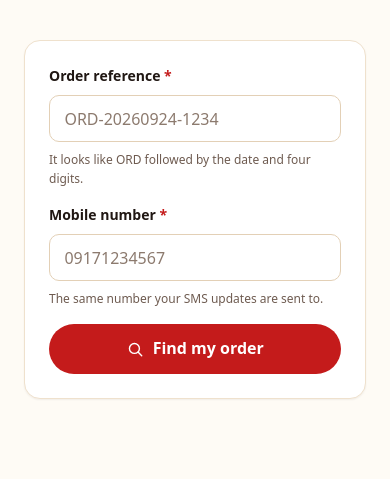
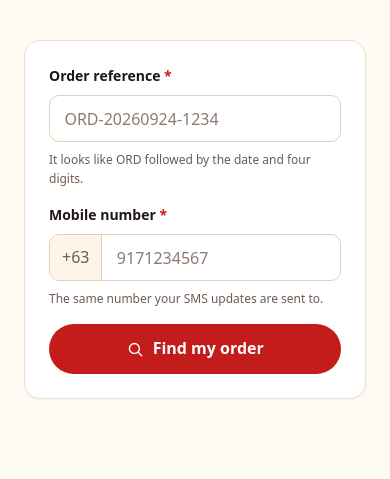
Before and after one commit to NOTMORSE-PROG/CoffeeShop, a PHP site: page /CoffeeShop/customer-site/track.php in a window 390 px wide. Shown: the part 353-832 px from the top of the page. Run offline with PHP 8.4, Linux system fonts and the light colour scheme; data comes from the database, SQL or seed files in the repository; some libraries are stand-ins or nearby versions.

Commit message:
feat(customer): show +63 on the number field and refuse numbers that are not real
The field suggested 09171234567 and took twenty characters of anything, while
the server quietly turned whatever arrived into 639XXXXXXXXX. The code is shown
beside the box now and the field holds the ten digits that follow it, with a
pattern and length to match; normalize_ph_mobile already understood that form,
so nothing had to change to accept it. Checkout and track both.

What changed server-side is what gets refused. Only the shape was checked, so
09999999999 and 09000000000 normalised happily and the shop would have found
out when the text bounced. Those go, along with any number that is one digit
repeated. Not a list of network prefixes: those change, and losing a real
customer to a stale list is worse than letting an improbable number through.

```diff
--- a/assets/css/components.css
+++ b/assets/css/components.css
@@ -636,3 +636,52 @@
 
 /* Room for it, so a long heading does not run underneath. */
 .modal-title { padding-right: 2rem; }
+
+/* --- Mobile number field ------------------------------------------------------
+   The country code is not something anyone should have to type or guess at, so
+   it sits in the box as a fixed label and the input holds the ten digits that
+   follow it. */
+
+.phone-field {
+  display: flex;
+  align-items: stretch;
+  border: 1.5px solid var(--border-strong);
+  border-radius: var(--radius);
+  background: var(--bg-surface);
+  overflow: hidden;
+}
+
+.phone-field:focus-within {
+  border-color: var(--accent);
+  box-shadow: var(--ring);
+}
+
+.phone-prefix {
+  display: grid;
+  place-items: center;
+  padding: 0 var(--space-3);
+  font-size: var(--text-base);
+  font-variant-numeric: tabular-nums;
+  color: var(--text-secondary);
+  background: var(--bg-sunken);
+  border-right: 1.5px solid var(--border-strong);
+  white-space: nowrap;
+  user-select: none;
+}
+
+/* The border, rounding and focus ring belong to the wrapper now, or they would
+   be drawn twice, one inside the other. */
+.phone-field .input {
+  flex: 1 1 auto;
+  min-width: 0;
+  border: 0;
+  border-radius: 0;
+  background: none;
+}
+
+.phone-field .input:focus,
+.phone-field .input:focus-visible {
+  border: 0;
+  box-shadow: none;
+  outline: none;
+}
--- a/customer-site/track.php
+++ b/customer-site/track.php
@@ -75,9 +75,14 @@ customer_head('Track Order', 'Check the status of your order at Our Coffee Shop.
 
         <div class="field">
           <label class="label" for="phone">Mobile number <span class="req">*</span></label>
-          <input class="input" id="phone" name="phone" type="tel" required
-                 placeholder="09171234567" maxlength="20" inputmode="numeric"
-                 value="<?= e($phone) ?>" autocomplete="tel">
+          <div class="phone-field">
+            <span class="phone-prefix" aria-hidden="true">+63</span>
+            <input class="input" id="phone" name="phone" type="tel" required
+                   placeholder="9171234567" maxlength="10" minlength="10"
+                   pattern="9[0-9]{9}" inputmode="numeric"
+                   title="Ten digits beginning with 9, as in 9171234567"
+                   value="<?= e(ph_subscriber_digits($phone)) ?>" autocomplete="tel">
+          </div>
           <p class="hint">The same number your SMS updates are sent to.</p>
         </div>
 
--- a/shared/helpers.php
+++ b/shared/helpers.php
@@ -151,18 +151,59 @@ function normalize_ph_mobile(string $raw): ?string
     $digits = preg_replace('/\D+/', '', $raw) ?? '';
 
     if (str_starts_with($digits, '09') && strlen($digits) === 11) {
-        return '63' . substr($digits, 1);
+        return plausible_ph_subscriber(substr($digits, 1)) ? '63' . substr($digits, 1) : null;
     }
 
     if (str_starts_with($digits, '639') && strlen($digits) === 12) {
-        return $digits;
+        return plausible_ph_subscriber(substr($digits, 2)) ? $digits : null;
     }
 
     if (str_starts_with($digits, '9') && strlen($digits) === 10) {
-        return '63' . $digits;
+        return plausible_ph_subscriber($digits) ? '63' . $digits : null;
     }
 
     return null;
+}
+
+/**
+ * A last sanity check on the nine digits after the leading 9.
+ *
+ * Shape alone let obvious nonsense through: 09999999999 and 09000000000 are
+ * the right length and start correctly, so they normalised happily and the
+ * shop only found out when the text bounced. This refuses a number that is
+ * one digit repeated, and one whose subscriber part is all zeroes.
+ *
+ * Deliberately not a list of network prefixes. Those change whenever a
+ * carrier is allocated a new range, and a shop losing a real customer to a
+ * stale list is worse than letting an improbable number through.
+ */
+function plausible_ph_subscriber(string $tenDigits): bool
+{
+    if (strlen($tenDigits) !== 10) {
+        return false;
+    }
+
+    if (preg_match('/^(\d)\1{9}$/', $tenDigits) === 1) {
+        return false;
+    }
+
+    return substr($tenDigits, 1) !== '000000000';
+}
+
+/** The ten digits the number field holds, from whatever form is stored. */
+function ph_subscriber_digits(string $raw): string
+{
+    $digits = preg_replace('/\D+/', '', $raw) ?? '';
+
+    if (str_starts_with($digits, '63') && strlen($digits) === 12) {
+        return substr($digits, 2);
+    }
+
+    if (str_starts_with($digits, '0') && strlen($digits) === 11) {
+        return substr($digits, 1);
+    }
+
+    return $digits;
 }
 
 /** Display a mobile number back to the customer in the familiar 09XX form. */
```
Also changed, not shown: customer-site/checkout.php (+14 -6 lines).
